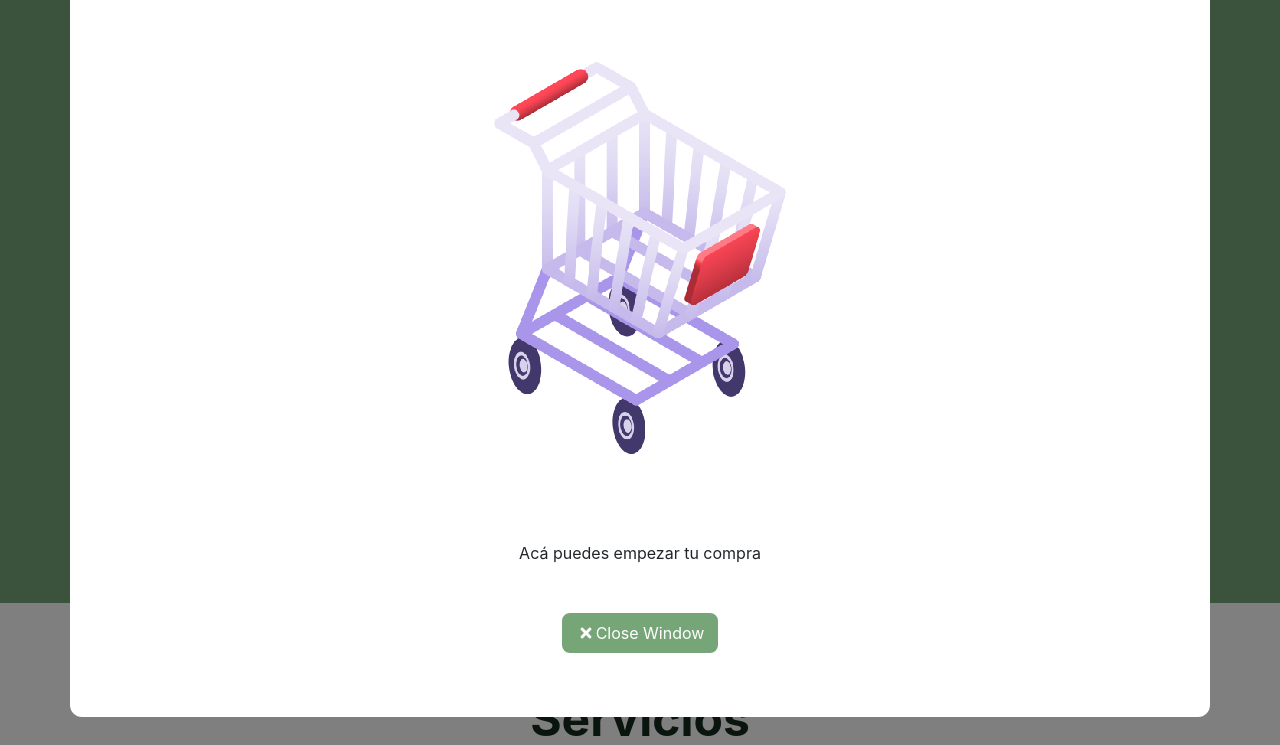
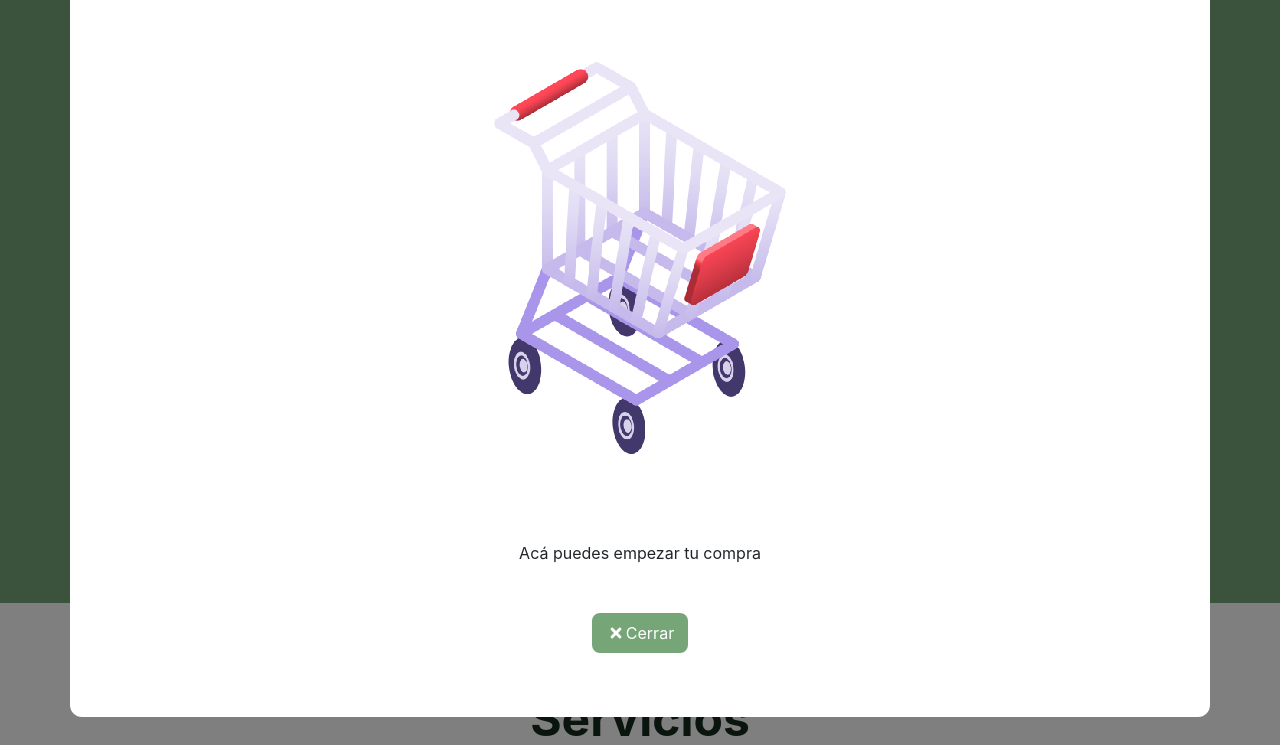
Before and after one commit to jocepl/EntregaFinal1, a Django app: page /Appnum1/ in a window 1280 px wide, after a click that opens the changed part. Shown: the part 201-946 px from the top of the page. Run offline with Django 4.2, Linux system fonts and the light colour scheme; some libraries are stand-ins or nearby versions; some web fonts are replaced.

Commit message:
modificacion template padre

```diff
--- a/PrentregaFinal/Appnum1/templates/Appnum1/inicio.html
+++ b/PrentregaFinal/Appnum1/templates/Appnum1/inicio.html
@@ -61,10 +61,12 @@ Jocelyne Paradas
                                         <div class="divider-custom-icon"><i class="fas fa-star"></i></div>
                                         <div class="divider-custom-line"></div>
                                     </div>
-                                    <!-- Portfolio Modal - Image--><img class="img-fluid rounded mb-5" src="{% static 'Appnum1/assets/img/portfolio/Nuevo proyecto (4).png' %}" alt="New Image"/>
+                                    <!-- Portfolio Modal - Image--><a title="Compradores" href="formulario2">
+                                                                    <img class="img-fluid rounded mb-5" src="{% static 'Appnum1/assets/img/portfolio/Nuevo proyecto (4).png' %}" alt="New Image"/>
+                                                                    </a>
                                     <!-- Portfolio Modal - Text-->
                                     <p class="mb-5">Acá puedes empezar tu compra</p>
-                                    <button class="btn btn-primary" href="#" data-dismiss="modal"><i class="fas fa-times fa-fw"></i>Close Window</button>
+                                    <button class="btn btn-primary" href="#" data-dismiss="modal"><i class="fas fa-times fa-fw"></i>Cerrar</button>
                                 </div>
                             </div>
                         </div>
@@ -93,7 +95,7 @@ Jocelyne Paradas
                                                                     </a>
                                     <!-- Portfolio Modal - Text-->
                                     <p class="mb-5">Acá puedes dejar tus datos de contacto</p>
-                                    <button class="btn btn-primary" href="#" data-dismiss="modal"><i class="fas fa-times fa-fw"></i>Close Window</button>
+                                    <button class="btn btn-primary" href="#" data-dismiss="modal"><i class="fas fa-times fa-fw"></i>Cerrar</button>
                                 </div>
                             </div>
                         </div>
```
